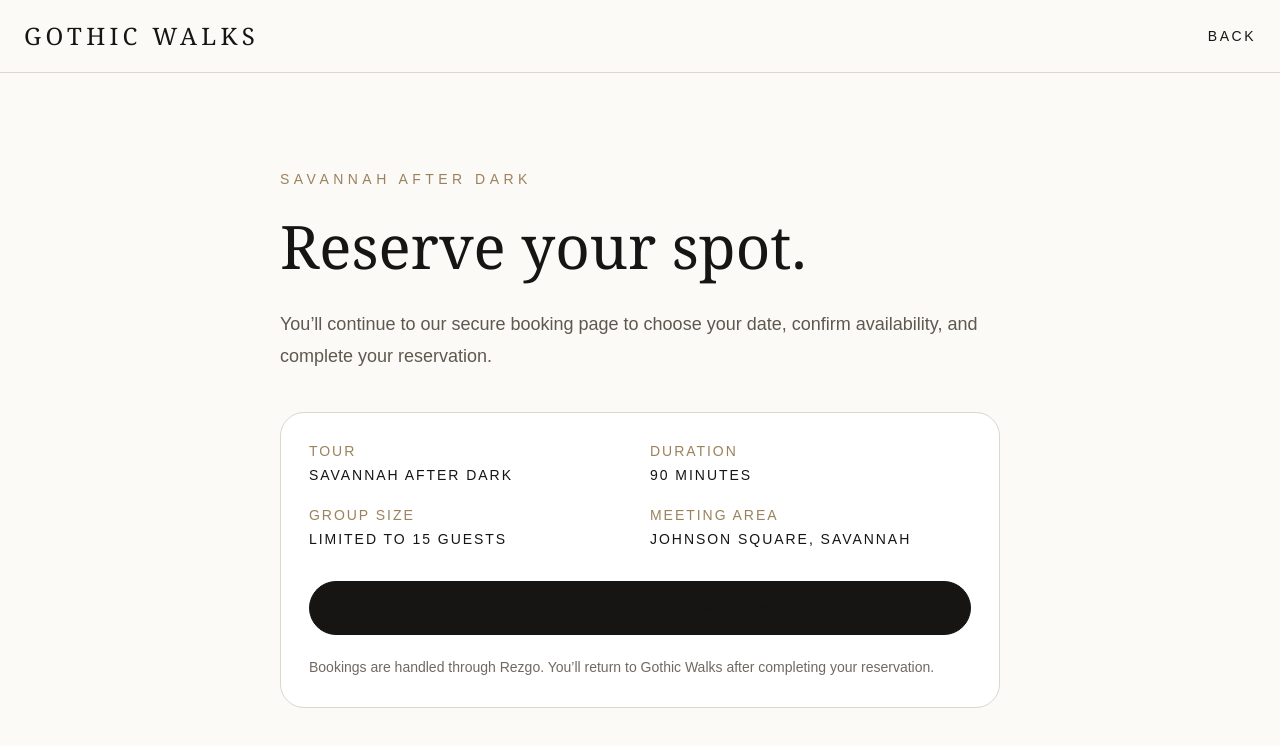
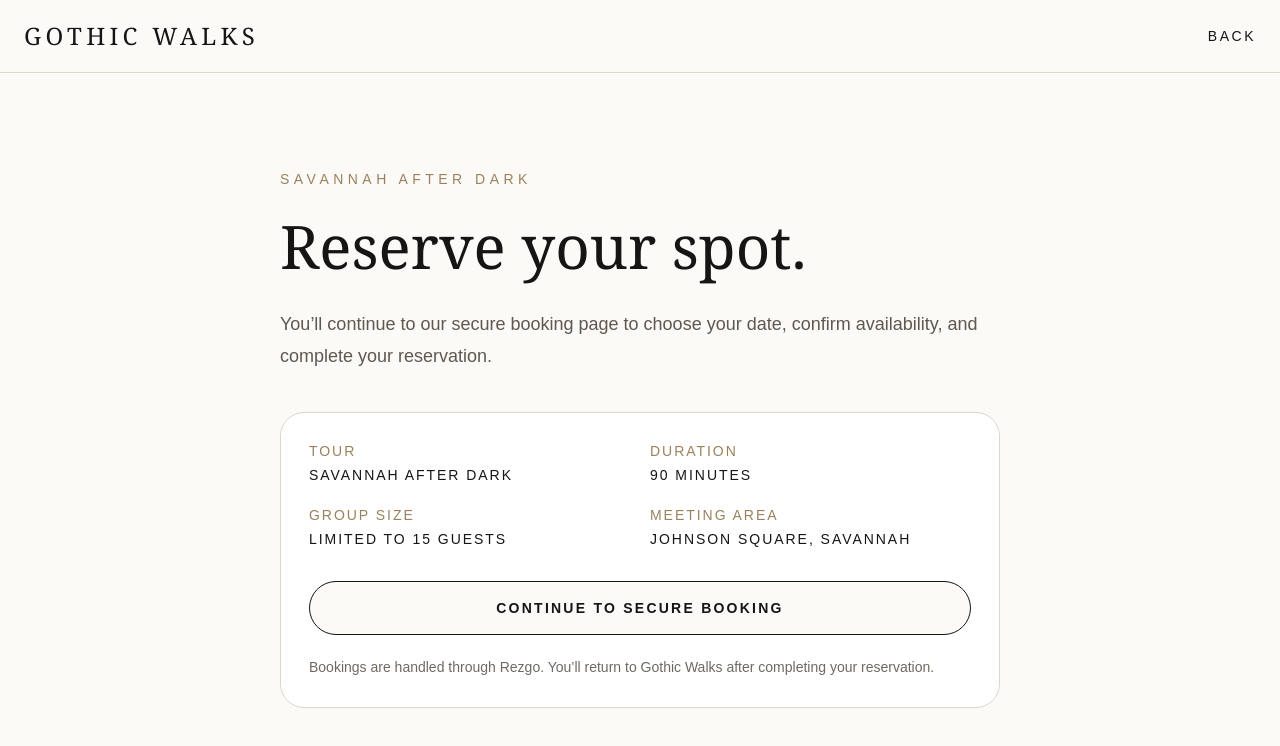
Before and after one commit to memphison/gothicwalks-next, a Next.js app: page /book in a window 1280 px wide. Shown: the top 746 px of the page. Built offline with nearby package versions, Linux system fonts and the light colour scheme.

Commit message:
Replace Rezgo iframe with booking handoff page

```diff
--- a/app/book/page.tsx
+++ b/app/book/page.tsx
@@ -61,7 +61,7 @@ export default function BookPage() {
 
           <a
             href={bookingUrl}
-            className="mt-8 inline-flex w-full items-center justify-center rounded-full border border-[#171514] bg-[#171514] px-7 py-4 text-center text-sm font-semibold uppercase tracking-[0.16em] text-white transition hover:bg-[#fbfaf7] hover:text-[#171514]"
+          className="mt-8 inline-flex w-full items-center justify-center rounded-full border border-[#171514] bg-[#fbfaf7] px-7 py-4 text-center text-sm font-semibold uppercase tracking-[0.16em] text-[#171514] transition hover:bg-[#171514] hover:!text-white"
           >
             Continue to Secure Booking
           </a>
```
